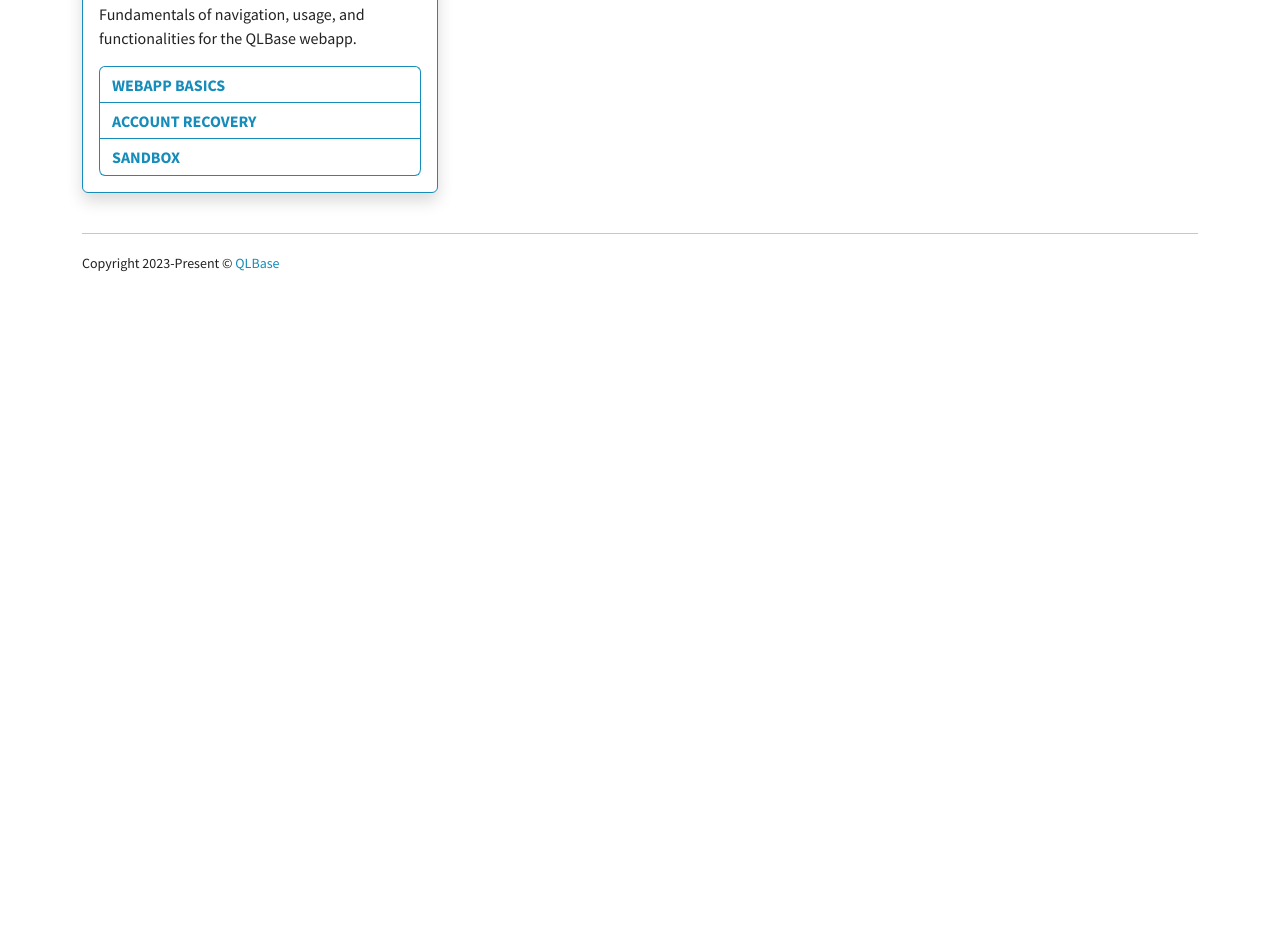
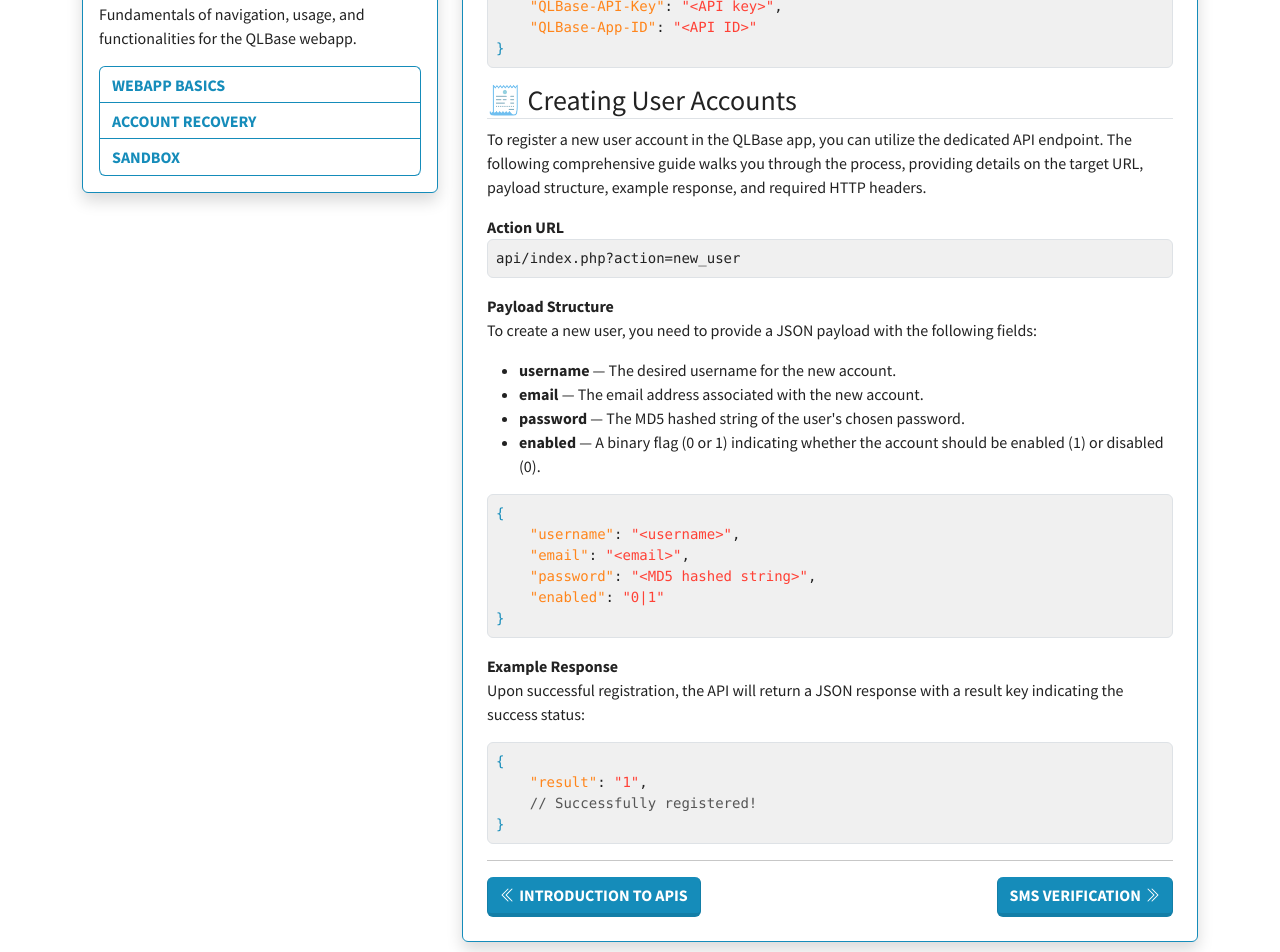
Before and after one commit to nthnn/QLBase, a Vue app in the folder documentations/: page /authentication in a window 1280 px wide. Shown: the part 880-1832 px from the top of the page. Before the commit the page ends 1202 px from the top, so only its background shows below. Built offline with nearby package versions, Linux system fonts and the light colour scheme.

Commit message:
Authentication: Section for user account creation.

```diff
--- a/documentations/src/views/Authentication.vue
+++ b/documentations/src/views/Authentication.vue
@@ -20,4 +20,68 @@
         <li><b>Account Management:</b> QLBase provides the capability to disable and enable user accounts as needed. When an account is disabled, the user is temporarily restricted from logging in until reenabled. This feature proves particularly valuable for handling suspicious or inactive accounts, offering a proactive approach to account security.</li>
         <li><b>Expanded Functionality:</b> Beyond the mentioned features, QLBase have varieties of action within its authentication-related APIs. These actions are designed to provide a comprehensive and adaptable toolkit, allowing developers to address specific use cases and tailor authentication processes according to their application's unique requirements.</li>
     </ol>
+    <br/>
+
+    <h3 class="border-bottom">🚥 HTTP Headers</h3>
+    <p>Do not forget to include the QLBase app's API key and ID to HTTP headers in your requests to authenticate and authorize the API calls:</p>
+    <pre class="bg-secondary border-gray border rounded p-2"><span class="text-primary">{</span>
+    <span class="text-warning">"QLBase-API-Key"</span>: <span class="text-danger">"&lt;API key&gt;"</span>,
+    <span class="text-warning">"QLBase-App-ID"</span>: <span class="text-danger">"&lt;API ID&gt;"</span>
+<span class="text-primary">}</span></pre>
+
+    <h3 class="border-bottom">🧾 Creating User Accounts</h3>
+    <p>To register a new user account in the QLBase app, you can utilize the dedicated API endpoint. The following comprehensive guide walks you through the process, providing details on the target URL, payload structure, example response, and required HTTP headers.</p>
+
+    <b>Action URL</b>
+    <pre class="bg-secondary border-gray border rounded p-2">api/index.php?action=new_user</pre>
+
+    <b>Payload Structure</b>
+    <p>To create a new user, you need to provide a JSON payload with the following fields:</p>
+    <ul>
+        <li><b>username</b> &mdash; The desired username for the new account.</li>
+        <li><b>email</b> &mdash; The email address associated with the new account.</li>
+        <li><b>password</b> &mdash; The MD5 hashed string of the user's chosen password.</li>
+        <li><b>enabled</b> &mdash; A binary flag (0 or 1) indicating whether the account should be enabled (1) or disabled (0).</li>
+    </ul>
+
+    <pre class="bg-secondary border-gray border rounded p-2"><span class="text-primary">{</span>
+    <span class="text-warning">"username"</span>: <span class="text-danger">"&lt;username&gt;"</span>,
+    <span class="text-warning">"email"</span>: <span class="text-danger">"&lt;email&gt;"</span>,
+    <span class="text-warning">"password"</span>: <span class="text-danger">"&lt;MD5 hashed string&gt;"</span>,
+    <span class="text-warning">"enabled"</span>: <span class="text-danger">"0|1"</span>
+<span class="text-primary">}</span></pre>
+
+    <b>Example Response</b>
+    <p>Upon successful registration, the API will return a JSON response with a result key indicating the success status:</p>
+    <pre class="bg-secondary border-gray border rounded p-2"><span class="text-primary">{</span>
+    <span class="text-warning">"result"</span>: <span class="text-danger">"1"</span>,
+    <span class="text-muted">// Successfully registered!</span>
+<span class="text-primary">}</span></pre>
+
+    <hr/>
+    <div class="row">
+        <div class="col-6">
+            <RouterLink to="/intro-api" class="btn btn-primary">
+                <svg xmlns="http://www.w3.org/2000/svg" width="16" height="16" fill="currentColor" class="bi bi-chevron-double-right mb-1" viewBox="0 0 16 16">
+                    <path fill-rule="evenodd" d="M8.354 1.646a.5.5 0 0 1 0 .708L2.707 8l5.647 5.646a.5.5 0 0 1-.708.708l-6-6a.5.5 0 0 1 0-.708l6-6a.5.5 0 0 1 .708 0z"/>
+                    <path fill-rule="evenodd" d="M12.354 1.646a.5.5 0 0 1 0 .708L6.707 8l5.647 5.646a.5.5 0 0 1-.708.708l-6-6a.5.5 0 0 1 0-.708l6-6a.5.5 0 0 1 .708 0z"/>
+                </svg>
+
+                Introduction to APIs
+            </RouterLink>
+        </div>
+
+        <div class="col-6">
+            <div align="right">
+                <RouterLink to="/sms-verification" class="btn btn-primary">
+                    SMS Verification
+
+                    <svg xmlns="http://www.w3.org/2000/svg" width="16" height="16" fill="currentColor" class="bi bi-chevron-double-right mb-1" viewBox="0 0 16 16">
+                        <path fill-rule="evenodd" d="M3.646 1.646a.5.5 0 0 1 .708 0l6 6a.5.5 0 0 1 0 .708l-6 6a.5.5 0 0 1-.708-.708L9.293 8 3.646 2.354a.5.5 0 0 1 0-.708z"/>
+                        <path fill-rule="evenodd" d="M7.646 1.646a.5.5 0 0 1 .708 0l6 6a.5.5 0 0 1 0 .708l-6 6a.5.5 0 0 1-.708-.708L13.293 8 7.646 2.354a.5.5 0 0 1 0-.708z"/>
+                    </svg>
+                </RouterLink>
+            </div>
+        </div>
+    </div>
 </template>
```
